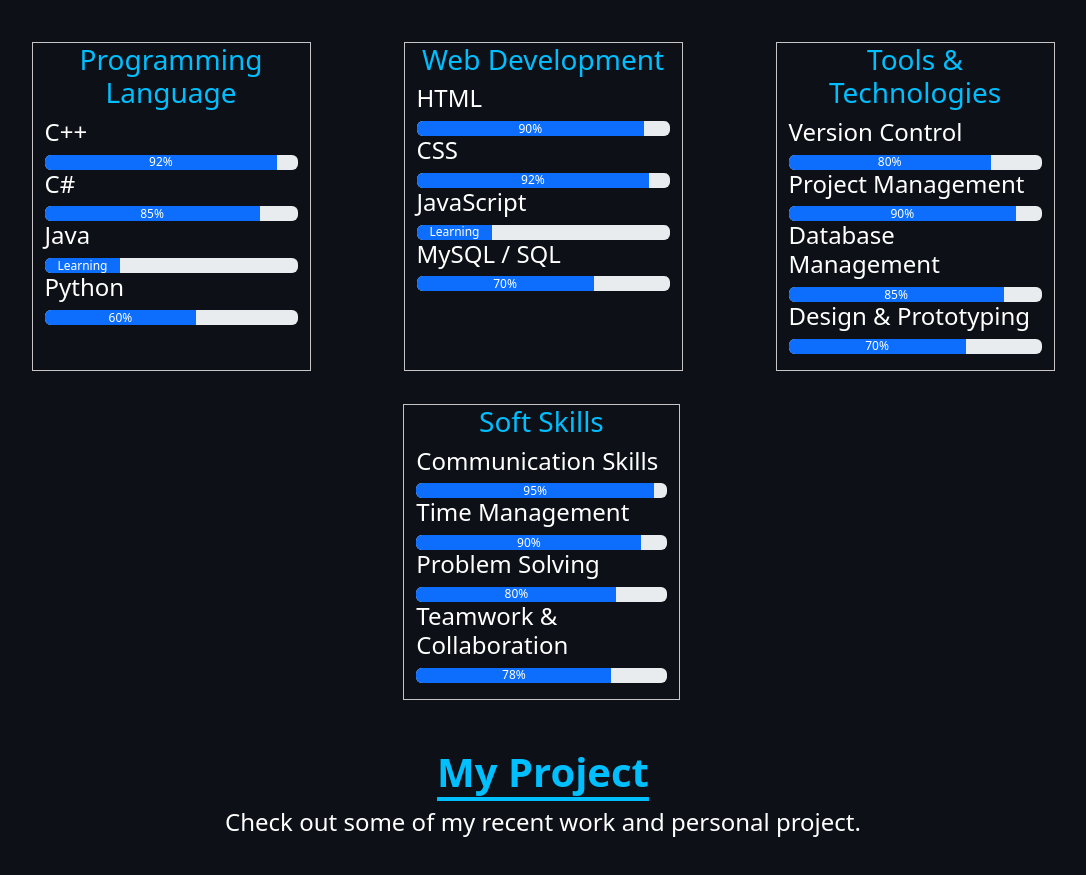
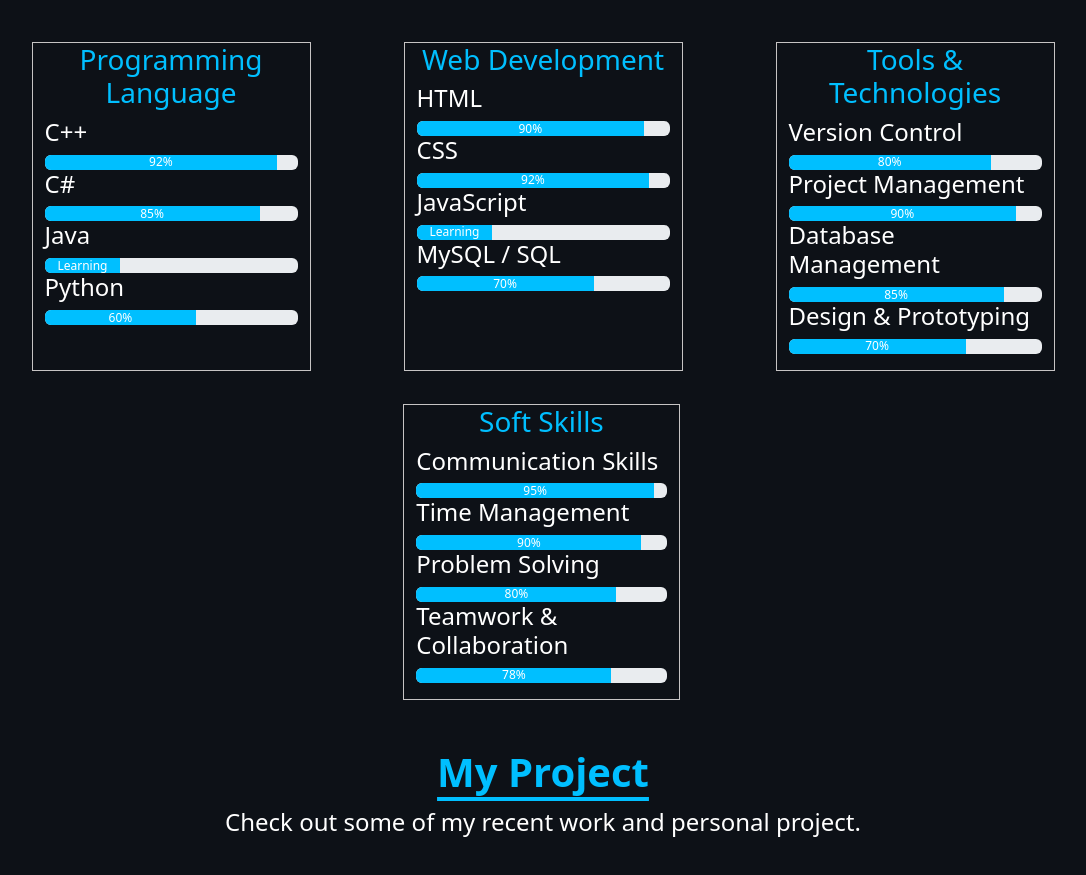
Before and after one commit to Tamoor-Tech/My-Portfolio, a plain HTML site: page index.html in a window 1280 px wide. Shown: the part 1640-2515 px from the top of the page, without its empty margins (97-1183 px from the left). Drawn offline with Linux system fonts and the light colour scheme.

Commit message:
Add color of progress bar

```diff
--- a/Style/style.css
+++ b/Style/style.css
@@ -225,6 +225,9 @@ body,html{
             background: #00BFFF;
             transition: all 0.5s ease;
         }
+        .progress-bar{
+            background-color: #00BFFF;
+        }
         .footer-link:hover::after {
             left: 0;
             width: 100%;
```
